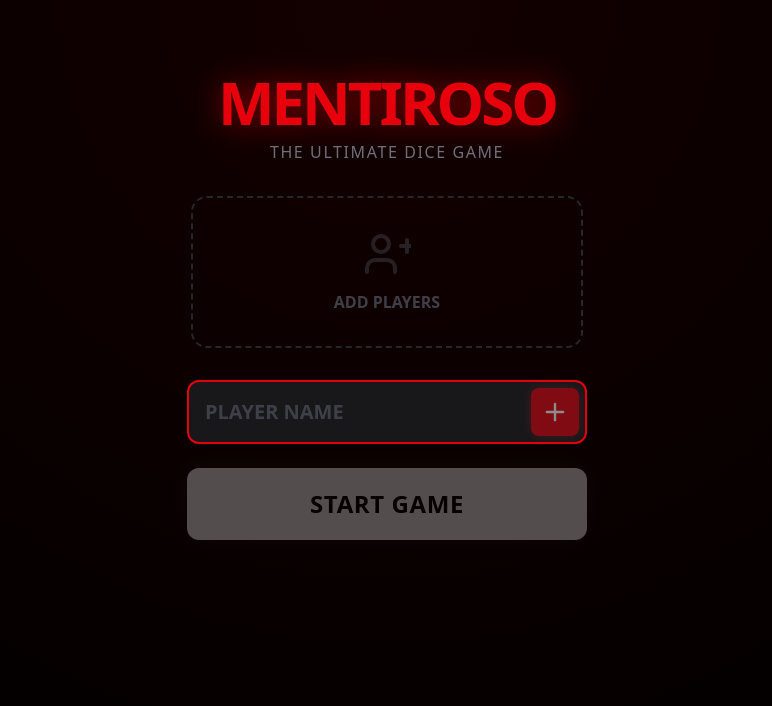
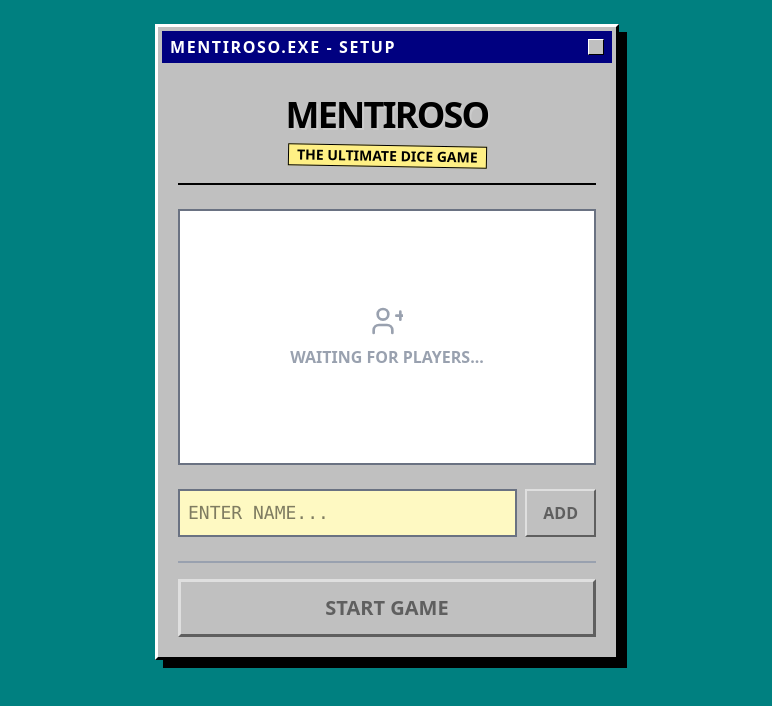
Before and after one commit to lewislpz/MENTIROSO-SCOREBOARD, a React (Vite) app: page / in a window 1280 px wide. Shown: the top 706 px of the page, without its empty margins (253-1025 px from the left). Built offline with nearby package versions, Linux system fonts and the light colour scheme.

Commit message:
totally restructuration of UIX

```diff
--- a/src/App.tsx
+++ b/src/App.tsx
@@ -1,5 +1,5 @@
 import { useState, useEffect } from "react"
-import { Plus, Trash2, Undo2, Trophy, RotateCcw, AlertCircle, X } from "lucide-react"
+import { AlertCircle, Trophy, X } from "lucide-react"
 
 // --- Types ---
 interface Player {
@@ -126,19 +126,27 @@ function useGameLogic() {
 
 // --- Components ---
 
-// 1. Modal Component
-function Modal({ children, isOpen }: { children: React.ReactNode; isOpen: boolean }) {
+function Modal({ children, isOpen, title = "ALERT" }: { children: React.ReactNode; isOpen: boolean; title?: string }) {
   if (!isOpen) return null
   return (
-    <div className="fixed inset-0 z-50 flex items-center justify-center p-4 bg-black/60 backdrop-blur-sm animate-in fade-in duration-200">
-      <div className="bg-[#1a1a1c] border border-white/10 rounded-2xl shadow-2xl p-6 w-full max-w-sm relative animate-in zoom-in-95 duration-200">
+    <div className="fixed inset-0 z-50 flex items-center justify-center bg-black/40 backdrop-grayscale-[50%] p-4">
+      <div className="bg-[#c0c0c0] w-full max-w-sm border-[3px] border-t-white border-l-white border-b-black border-r-black shadow-[4px_4px_0_#000]">
+        <div className="bg-[#000080] px-2 py-1 flex justify-between items-center select-none">
+          <span className="font-bold text-white tracking-wider">{title}</span>
+          <div className="flex gap-1">
+            <button className="bg-[#c0c0c0] w-5 h-5 flex items-center justify-center border border-t-white border-l-white border-b-black border-r-black active:border-t-black active:border-l-black active:border-b-white active:border-r-white">
+              <X size={14} className="text-black" />
+            </button>
+          </div>
+        </div>
+        <div className="p-6 text-center text-black font-medium">
           {children}
+        </div>
       </div>
     </div>
   )
 }
 
-// 2. Player Card Component
 function PlayerCard({
   player,
   onTap,
@@ -154,52 +162,45 @@ function PlayerCard({
     <div
       onClick={isOut ? undefined : onTap}
       className={`
-        relative overflow-hidden group
-        rounded-xl border-2 transition-all duration-200 touch-manipulation
+        relative group border-[3px] p-4 h-40 flex flex-col justify-between cursor-pointer select-none transition-transform active:translate-y-1
         ${isOut
-          ? "bg-red-950/30 border-red-900/50 opacity-50 grayscale"
-          : "bg-zinc-900/80 border-white/20 active:scale-[0.98] active:border-red-500/50 hover:border-white/40"
+          ? "bg-[#808080] border-t-gray-600 border-l-gray-600 border-b-white border-r-white grayscale text-gray-400"
+          : "bg-white border-t-white border-l-white border-b-black border-r-black hover:bg-[#eaeaea]"
         }
-        h-36 sm:h-44 flex flex-col justify-between p-5
-        backdrop-blur-md select-none cursor-pointer
-        shadow-[0_4px_20px_rgba(0,0,0,0.5)]
+        shadow-[4px_4px_0_#000]
       `}
     >
       {/* Header: Name + Undo */}
-      <div className="flex justify-between items-start">
-        <h3 className={`font-black uppercase tracking-wider text-xl truncate pr-8 ${isOut ? "text-red-700 line-through" : "text-white"}`}>
+      <div className="flex justify-between items-start border-b-2 border-black pb-1 mb-2">
+        <h3 className={`font-bold text-lg leading-none truncate pr-2 ${isOut ? "line-through decoration-2" : "text-black"}`}>
           {player.name}
         </h3>
 
         {player.strikes > 0 && !isOut && (
           <button
             onClick={onUndo}
-            className="absolute top-3 right-3 p-2 bg-white/5 hover:bg-red-500/20 rounded-full text-zinc-500 hover:text-red-400 transition-colors"
-            aria-label="Undo strike"
+            className="px-2 py-0 bg-[#c0c0c0] border border-t-white border-l-white border-b-black border-r-black text-black active:border-inset hover:bg-gray-300"
+            title="Undo"
           >
-            <Undo2 size={20} />
+            ←
           </button>
         )}
       </div>
 
       {/* Letters Display */}
-      <div className="flex justify-center items-end gap-[2px] sm:gap-1 mt-auto mb-1">
+      <div className="flex justify-center items-end gap-1 mt-auto">
         {TARGET_LETTERS.map((char, index) => {
           const isActive = index < player.strikes
-          const isJustAdded = index === player.strikes - 1
-
           return (
             <div
               key={index}
               className={`
-                 font-black text-2xl sm:text-3xl
-                 w-7 sm:w-9 text-center leading-none
-                 transition-all duration-200
+                 font-mono font-bold text-2xl
+                 w-6 text-center
                  ${isActive
-                  ? "text-red-600 transform scale-100 filter drop-shadow-[0_0_8px_rgba(220,38,38,0.5)]"
-                  : "text-zinc-800 transform scale-90"
+                  ? "text-red-600 border-b-4 border-red-600"
+                  : "text-gray-300 border-b-4 border-transparent"
                 }
-                 ${isJustAdded ? "scale-125 text-red-500" : ""}
               `}
             >
               {char}
@@ -210,8 +211,8 @@ function PlayerCard({
 
       {/* Visual Indicator for "OUT" */}
       {isOut && (
-        <div className="absolute inset-0 flex items-center justify-center z-10">
-          <div className="bg-black/80 backdrop-blur-sm border-4 border-red-600 text-red-600 font-black text-4xl -rotate-12 py-2 px-6 rounded-xl shadow-2xl">
+        <div className="absolute inset-0 flex items-center justify-center z-10 pointer-events-none">
+          <div className="bg-red-700 text-white font-bold text-3xl px-4 py-2 border-4 border-white transform -rotate-12 shadow-[4px_4px_0_#000]">
             OUT
           </div>
         </div>
@@ -252,99 +253,110 @@ export default function App() {
 
   return (
     <div
-      className="min-h-screen bg-black text-white select-none overflow-hidden relative font-sans"
+      className="min-h-screen bg-[#008080] text-black select-none overflow-hidden relative font-sans"
       style={{ minHeight: '100dvh' }}
     >
-      {/* Background Gradient */}
-      <div className="fixed inset-0 z-0 bg-[radial-gradient(circle_at_50%_0%,rgba(50,0,0,0.4),rgba(0,0,0,1))]" />
+      {/* Background Tiling if wanted, or just teal color */}
 
       {/* Setup View */}
       {gameState === "setup" && (
-        <div className="relative z-10 flex flex-col h-full items-center p-6 max-w-md mx-auto animate-in fade-in zoom-in-95 duration-300">
-          <div className="flex-1 w-full flex flex-col gap-8 pt-12">
-            <header className="text-center space-y-2">
-              <h1 className="text-6xl font-black tracking-tighter text-white drop-shadow-[0_0_15px_rgba(255,0,0,0.5)]">
-                <span className="text-red-600">MENTIROSO</span>
+        <div className="flex flex-col h-full items-center justify-center p-6 max-w-lg mx-auto">
+          <div className="w-full bg-[#c0c0c0] border-[3px] border-t-white border-l-white border-b-black border-r-black shadow-[8px_8px_0_#000] p-1">
+            {/* Title Bar */}
+            <div className="bg-[#000080] px-2 py-1 mb-4 flex justify-between items-center">
+              <span className="font-bold text-white tracking-widest">MENTIROSO.EXE - SETUP</span>
+              <div className="w-4 h-4 bg-[#c0c0c0] border border-t-white border-l-white border-b-black border-r-black"></div>
+            </div>
+
+            <div className="p-4 flex flex-col gap-6">
+              <header className="text-center border-b-2 border-black pb-4">
+                <h1 className="text-4xl font-bold tracking-tighter text-black retro-text-shadow mb-2">
+                  MENTIROSO
                 </h1>
-              <p className="text-base text-zinc-500 font-medium tracking-widest uppercase">The Ultimate Dice Game</p>
+                <p className="text-sm font-bold bg-yellow-200 inline-block px-2 border border-black rotate-1">
+                  THE ULTIMATE DICE GAME
+                </p>
               </header>
 
               {/* Player List */}
-            <div className="flex-1 overflow-y-auto space-y-3 px-1 custom-scrollbar">
+              <div className="h-64 overflow-y-auto border-2 border-inset border-gray-500 bg-white p-2">
                 {players.length === 0 ? (
-                <div className="text-center p-8 border-2 border-dashed border-zinc-800 rounded-2xl text-zinc-700">
-                  <UserPlusIcon className="w-12 h-12 mx-auto mb-3 opacity-50" />
-                  <p className="font-bold">ADD PLAYERS</p>
+                  <div className="h-full flex flex-col items-center justify-center text-gray-400">
+                    <UserPlusIcon className="w-8 h-8 mb-2" />
+                    <p className="font-bold">WAITING FOR PLAYERS...</p>
                   </div>
                 ) : (
-                players.map((p) => (
-                  <div key={p.id} className="flex items-center justify-between p-4 bg-zinc-900 border border-zinc-800 rounded-xl animate-in slide-in-from-bottom-2 shadow-lg">
-                    <span className="font-bold text-xl">{p.name}</span>
+                  <ul className="space-y-1">
+                    {players.map((p) => (
+                      <li key={p.id} className="flex items-center justify-between px-2 py-1 hover:bg-[#000080] hover:text-white group cursor-default">
+                        <span className="font-mono font-bold text-lg">› {p.name}</span>
                         <button
                           onClick={() => removePlayer(p.id)}
-                      className="p-2 text-zinc-600 hover:text-red-500 transition-colors"
+                          className="text-red-600 font-bold group-hover:text-white px-2"
                         >
-                      <Trash2 size={24} />
+                          [DEL]
                         </button>
-                  </div>
-                ))
+                      </li>
+                    ))}
+                  </ul>
                 )}
               </div>
 
               {/* Input Form */}
-            <form onSubmit={handleAddPlayer} className="w-full relative group">
+              <form onSubmit={handleAddPlayer} className="flex gap-2">
                 <input
                   type="text"
                   autoFocus
                   value={newPlayerName}
                   onChange={(e) => setNewPlayerName(e.target.value)}
-                placeholder="PLAYER NAME"
-                className="w-full bg-zinc-900 border-2 border-zinc-800 focus:border-red-600 rounded-xl px-4 py-4 pr-16 text-xl font-bold uppercase outline-none transition-all placeholder:text-zinc-700 text-white"
+                  placeholder="ENTER NAME..."
+                  className="flex-1 bg-white border-2 border-inset border-gray-500 px-2 py-2 text-lg font-mono outline-none focus:bg-yellow-100"
                 />
                 <button
                   type="submit"
                   disabled={!newPlayerName.trim()}
-                className="absolute right-2 top-2 bottom-2 aspect-square bg-red-600 hover:bg-red-500 disabled:opacity-50 disabled:hover:bg-red-600 text-white rounded-lg flex items-center justify-center transition-all shadow-[0_0_10px_rgba(220,38,38,0.4)]"
+                  className="bg-[#c0c0c0] border-2 border-t-white border-l-white border-b-black border-r-black px-4 active:border-inset disabled:opacity-50 font-bold"
                 >
-                <Plus size={28} />
+                  ADD
                 </button>
               </form>
-          </div>
 
-          <div className="w-full pt-6 pb-[env(safe-area-inset-bottom)]">
+              <div className="border-t-2 border-gray-400 pt-4">
                 <button
                   onClick={startGame}
                   disabled={players.length < 2}
-              className="w-full bg-white text-black font-black text-2xl py-5 rounded-xl disabled:opacity-30 disabled:cursor-not-allowed shadow-[0_0_30px_rgba(255,255,255,0.1)] active:scale-95 transition-all uppercase tracking-wide hover:bg-gray-200"
+                  className="w-full py-3 bg-[#c0c0c0] border-[3px] border-t-white border-l-white border-b-black border-r-black text-black font-black text-xl hover:bg-[#d0d0d0] active:border-t-black active:border-l-black active:border-b-white active:border-r-white disabled:opacity-50 disabled:cursor-not-allowed uppercase"
                 >
                   START GAME
                 </button>
+              </div>
+            </div>
           </div>
         </div>
       )}
 
       {/* Game Grid View */}
       {gameState === "playing" && (
-        <div className="relative z-10 h-full flex flex-col">
+        <div className="h-full flex flex-col">
           {/* Header */}
-          <header className="flex justify-between items-center px-6 pb-4 pt-14 border-b border-zinc-800 bg-black/50 backdrop-blur-xl">
-            <div className="flex items-center gap-2">
-              <AlertCircle size={20} className="text-red-500" />
-              <span className="text-sm font-bold tracking-widest text-zinc-400 uppercase">
-                {players.filter(p => p.strikes < 9).length} ALIVE
+          <header className="flex justify-between items-center px-4 py-2 bg-[#c0c0c0] border-b-2 border-white shadow-md z-10 shrink-0">
+            <div className="flex items-center gap-2 border-2 border-inset border-gray-500 bg-white px-2 py-1">
+              <span className="font-bold text-red-600 blink">●</span>
+              <span className="text-sm font-mono font-bold uppercase">
+                PLAYERS: {players.filter(p => p.strikes < 9).length}
               </span>
             </div>
             <button
               onClick={handleQuitRequest}
-              className="p-2 -mr-2 text-zinc-600 hover:text-white transition-colors"
+              className="bg-[#c0c0c0] px-3 py-1 border-2 border-t-white border-l-white border-b-black border-r-black active:border-inset font-bold text-sm"
             >
-              <X size={28} />
+              QUIT GAME
             </button>
           </header>
 
           {/* Grid */}
           <div className="flex-1 overflow-y-auto p-4 pb-32">
-            <div className={`grid gap-4 ${players.length > 5 ? 'grid-cols-2' : 'grid-cols-1 max-w-md mx-auto'}`}>
+            <div className={`grid gap-6 ${players.length > 5 ? 'grid-cols-2' : 'grid-cols-1 max-w-md mx-auto'}`}>
               {players.map(player => (
                 <PlayerCard
                   key={player.id}
@@ -363,29 +375,26 @@ export default function App() {
 
       {/* Quit Confirmation Modal */}
       {showQuitConfirm && (
-        <Modal isOpen={true}>
-          <div className="text-center space-y-6">
-            <div className="inline-block p-4 rounded-full bg-red-900/30 text-red-500 mb-2">
-              <AlertCircle size={40} />
+        <Modal isOpen={true} title="CONFIRM EXIT">
+          <div className="flex flex-col items-center gap-4">
+            <AlertCircle size={48} className="text-yellow-600" />
+            <div className="space-y-2">
+              <h2 className="text-xl font-bold uppercase">Exit Game?</h2>
+              <p className="text-sm font-mono">Unsaved progress will be lost.</p>
             </div>
 
-            <div className="space-y-2">
-              <h2 className="text-2xl font-black text-white uppercase">End Game?</h2>
-              <p className="text-zinc-400 text-sm font-medium uppercase">Current progress will be lost.</p>
-            </div>
-
-            <div className="grid grid-cols-2 gap-3 pt-2">
+            <div className="flex gap-4 pt-2 w-full justify-center">
+              <button
+                onClick={confirmQuit}
+                className="px-6 py-2 bg-[#c0c0c0] border-2 border-t-white border-l-white border-b-black border-r-black active:border-inset font-bold"
+              >
+                YES
+              </button>
               <button
                 onClick={() => setShowQuitConfirm(false)}
-                className="py-3 px-4 rounded-xl bg-zinc-800 hover:bg-zinc-700 transition-colors text-sm font-bold uppercase tracking-wide text-white"
+                className="px-6 py-2 bg-[#c0c0c0] border-2 border-t-white border-l-white border-b-black border-r-black active:border-inset font-bold"
               >
-                Cancel
-              </button>
-              <button
-                onClick={confirmQuit}
-                className="py-3 px-4 rounded-xl bg-red-600 hover:bg-red-700 transition-colors text-sm font-bold uppercase tracking-wide text-white shadow-lg shadow-red-900/20"
-              >
-                End Game
+                NO
               </button>
             </div>
           </div>
@@ -394,34 +403,29 @@ export default function App() {
 
       {/* Game Over View */}
       {gameState === "gameover" && winner && (
-        <Modal isOpen={true}>
-          <div className="text-center space-y-8">
-            <div className="inline-block p-6 rounded-full bg-red-600 text-white mb-2 shadow-[0_0_50px_rgba(220,38,38,0.6)] animate-bounce">
-              <Trophy size={64} />
+        <Modal isOpen={true} title="GAME OVER">
+          <div className="space-y-6">
+            <div className="border-2 border-inset border-gray-400 bg-white p-4">
+              <Trophy size={48} className="mx-auto text-yellow-500 mb-2" />
+              <h2 className="text-sm font-bold uppercase text-gray-500 mb-1">WINNER</h2>
+              <h1 className="text-3xl font-black uppercase text-black border-b-2 border-black pb-2">{winner.name}</h1>
+              <div className="mt-4 text-xs font-mono">
+                ALL OTHERS ARE <span className="text-red-600 font-bold text-lg">MENTIROSOS</span>
+              </div>
             </div>
 
-            <div className="space-y-2">
-              <h2 className="text-zinc-500 text-sm font-bold uppercase tracking-[0.2em]">Survivor</h2>
-              <h1 className="text-5xl font-black text-white uppercase">{winner.name}</h1>
-            </div>
-
-            <div className="p-6 bg-zinc-900 rounded-2xl border border-zinc-800 text-sm text-zinc-400">
-              <p>Everyone else is a</p>
-              <p className="text-red-600 font-black text-3xl mt-2 tracking-widest animate-pulse">MENTIROSO</p>
-            </div>
-
-            <div className="grid grid-cols-2 gap-4 pt-4">
+            <div className="flex gap-2 justify-center">
               <button
                 onClick={resetGame}
-                className="flex items-center justify-center gap-2 py-4 px-4 rounded-xl bg-zinc-800 border-2 border-transparent hover:border-zinc-600 transition-colors text-sm font-bold uppercase tracking-wide"
+                className="flex-1 py-2 px-2 bg-[#c0c0c0] border-2 border-t-white border-l-white border-b-black border-r-black active:border-inset font-bold text-sm"
               >
-                <RotateCcw size={18} /> Lobby
+                NEW GAME
               </button>
               <button
                 onClick={playAgain}
-                className="flex items-center justify-center gap-2 py-4 px-4 rounded-xl bg-white text-black hover:bg-gray-200 transition-colors text-sm font-black uppercase tracking-wide shadow-lg"
+                className="flex-1 py-2 px-2 bg-[#c0c0c0] border-2 border-t-white border-l-white border-b-black border-r-black active:border-inset font-bold text-sm"
               >
-                <Undo2 size={18} /> Play Again
+                REPLAY
               </button>
             </div>
           </div>
--- a/src/index.css
+++ b/src/index.css
@@ -1,25 +1,72 @@
 @import "tailwindcss";
 
 @layer base {
+  body {
+    background-color: #c0c0c0;
+    font-family: "Courier New", Courier, monospace;
+    color: #000;
+  }
 
-  body,
   input,
   button,
   textarea,
   select {
-    @apply uppercase;
+    font-family: inherit;
+    text-transform: uppercase;
   }
 }
 
-.custom-scrollbar::-webkit-scrollbar {
-  width: 4px;
+/* Scrollbar retro */
+::-webkit-scrollbar {
+  width: 16px;
+  background: #c0c0c0;
+  border-left: 1px solid #fff;
 }
 
-.custom-scrollbar::-webkit-scrollbar-track {
-  background: transparent;
+::-webkit-scrollbar-track {
+  background: repeating-linear-gradient(45deg,
+      #c0c0c0,
+      #c0c0c0 2px,
+      #dfdfdf 2px,
+      #dfdfdf 4px);
 }
 
-.custom-scrollbar::-webkit-scrollbar-thumb {
-  background: rgba(255, 255, 255, 0.1);
-  border-radius: 4px;
+::-webkit-scrollbar-thumb {
+  background: #c0c0c0;
+  border: 2px solid;
+  border-color: #fff #808080 #808080 #fff;
+  box-shadow: 1px 1px 0 #000;
 }
+
+/* Utility for 'outset' look (Windows 95 style buttons/cards) */
+.retro-border {
+  border: 2px solid;
+  border-color: #fff #808080 #808080 #fff;
+  box-shadow: 1px 1px 0 #000;
+}
+
+.retro-border-inset {
+  border: 2px solid;
+  border-color: #808080 #fff #fff #808080;
+  box-shadow: inset 1px 1px 0 #000;
+}
+
+.retro-text-shadow {
+  text-shadow: 2px 2px 0px #ccc;
+}
+
+@keyframes blink {
+
+  0%,
+  100% {
+    opacity: 1;
+  }
+
+  50% {
+    opacity: 0;
+  }
+}
+
+.blink {
+  animation: blink 1s step-end infinite;
+}
```
Lines whose indentation alone changed are shown as unchanged.
